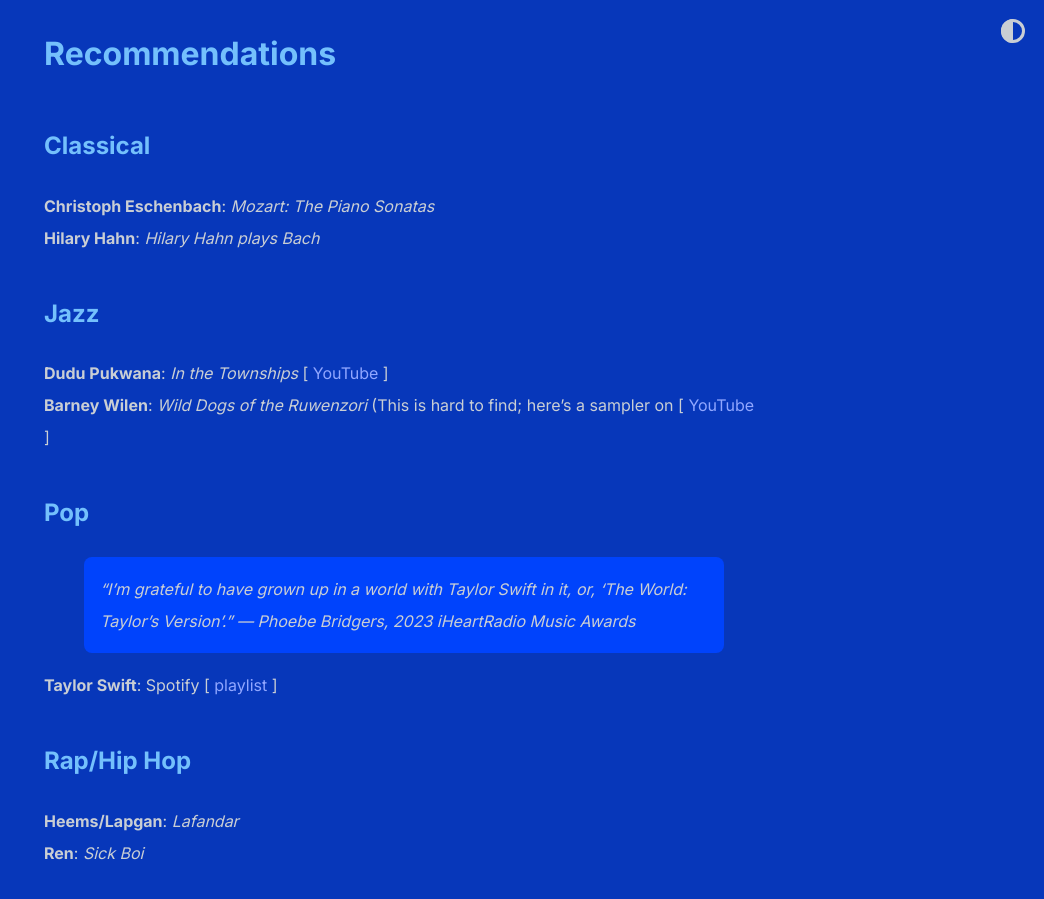
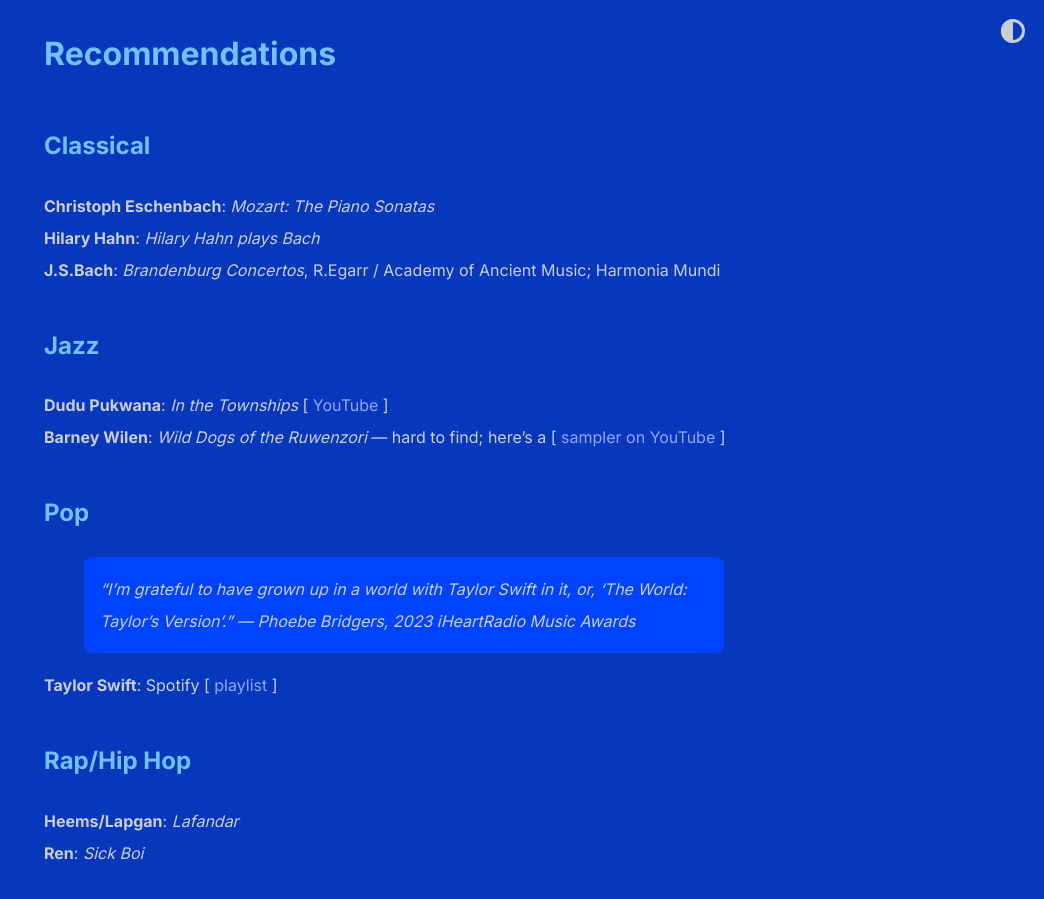
Before and after one commit to shihankanungo/shihankanungo.github.io, a Jekyll site: the page built from music-recs.md, in a window 1280 px wide and 900 px high, scrolled down 586 px. Shown: the whole window, without its empty margins (236-1280 px from the left). Built offline with Jekyll 4.4.1, drawn with Linux system fonts in a browser that asks for light colours.

Commit message:
Update music-recs.md

```diff
--- a/music-recs.md
+++ b/music-recs.md
@@ -12,10 +12,11 @@
 ## Classical
 **Christoph Eschenbach**: *Mozart: The Piano Sonatas* <br>
 **Hilary Hahn**: *Hilary Hahn plays Bach* <br>
+**J.S.Bach**: *Brandenburg Concertos*, R.Egarr / Academy of Ancient Music; Harmonia Mundi <br>
 
 ## Jazz
 **Dudu Pukwana**: *In the Townships* \[ [YouTube](https://youtube.com/playlist?list=PLE8FFB87B77AF5AD8&si=CJrt4bXMtnqv0F4H) \] <br>
-**Barney Wilen**: *Wild Dogs of the Ruwenzori* (This is hard to find; here's a sampler on \[ [YouTube](https://www.youtube.com/watch?v=UAxrA7aU97E) \] <br>
+**Barney Wilen**: *Wild Dogs of the Ruwenzori* &mdash; hard to find; here's a \[ [sampler on YouTube](https://www.youtube.com/watch?v=UAxrA7aU97E) \] <br>
 
 ## Pop
 > "I'm grateful to have grown up in a world with Taylor Swift in it, or, 'The World: Taylor's Version'." --- Phoebe Bridgers, 2023 iHeartRadio Music Awards
```
